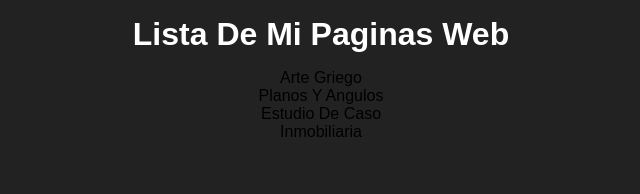
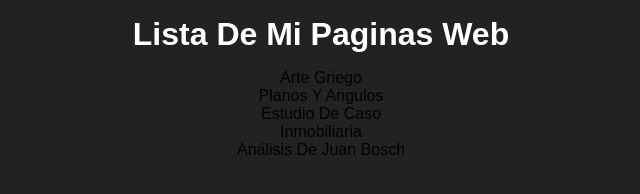
Before and after one commit to userm25a23/userm25a23.github.io, a plain HTML site: page index.html in a window 1280 px wide. Shown: the full height of the page, 319-959 px from the left. Drawn offline with Linux system fonts and the light colour scheme.

Commit message:
Update index.html

```diff
--- a/index.html
+++ b/index.html
@@ -15,6 +15,7 @@
                 <li class="lista__li"><a href="./planos-y-angulos/index.html" class="lista__a">planos y angulos</a></li>
                 <li class="lista__li"><a href="./estudioDeCaso/index.html" class="lista__a">estudio de caso</a></li>
                 <li class="lista__li"><a href="./inmobiliaria/index.html" class="lista__a">inmobiliaria</a></li>
+                <li class="lista__li"><a href="./analisisDeJuanBosch/index.html" class="lista__a">Análisis de Juan Bosch</a></li>
 
 
             </ul>
```
